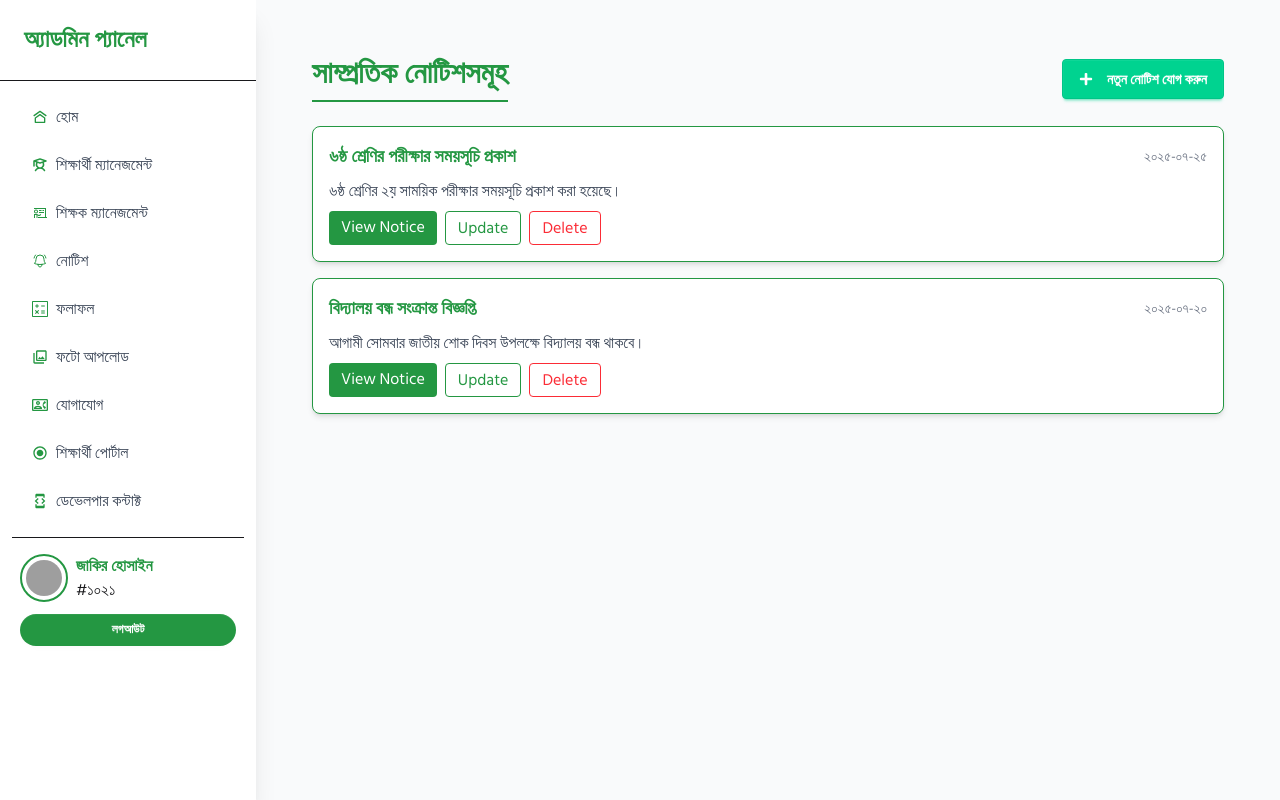
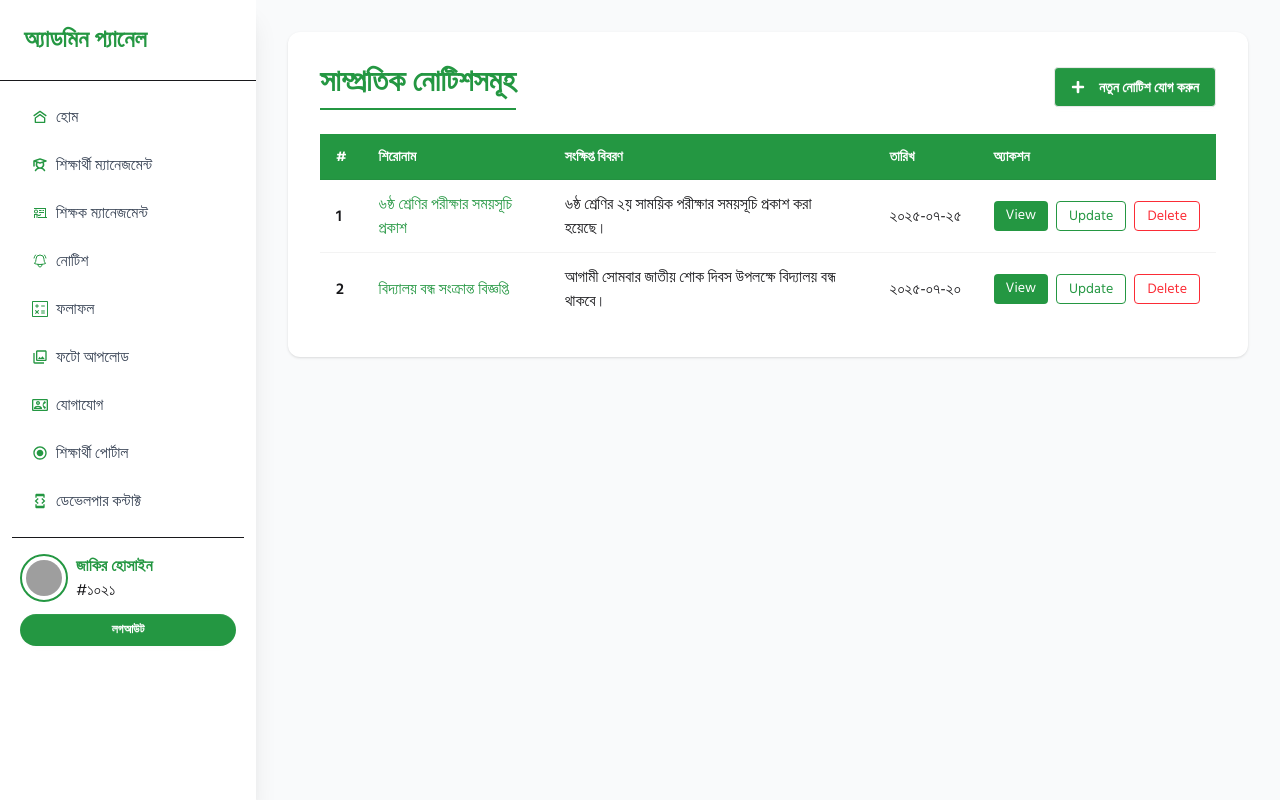
Before and after one commit to jahidul2004/src-sim-school, a React (Vite) app: page /admin/notices in a window 1280 px wide. Built offline with nearby package versions, Linux system fonts and the light colour scheme; grey boxes are pictures that could not be loaded.

Commit message:
Notice page updated.

```diff
--- a/src/pages/adminPages/adminNotice/AdminNotice.jsx
+++ b/src/pages/adminPages/adminNotice/AdminNotice.jsx
@@ -22,48 +22,75 @@ const AdminNotice = () => {
     ];
 
     return (
-        <div className="p-6">
-            <div className="flex flex-col sm:flex-row justify-between items-center mb-6">
+        <div className="p-4 sm:p-8 bg-white rounded-xl shadow">
+            <div className="flex flex-col sm:flex-row justify-between items-start sm:items-center mb-6 gap-4">
                 <h1 className="text-2xl sm:text-3xl font-bold text-[#249742] border-b-2 border-[#249742] pb-2">
                     সাম্প্রতিক নোটিশসমূহ
                 </h1>
-                <button className="btn btn-success text-white mt-3 sm:mt-0">
+                <button className="btn bg-[#249742] hover:bg-[#1f7c38] text-white">
                     <FaPlus className="mr-2" /> নতুন নোটিশ যোগ করুন
                 </button>
             </div>
-            <div className="grid gap-4">
-                {notices.map((notice) => (
-                    <div
+
+            <div className="overflow-x-auto">
+                <table className="table w-full text-sm sm:text-base">
+                    <thead className="bg-[#249742] text-white text-left">
+                        <tr>
+                            <th className="py-3 px-4">#</th>
+                            <th className="py-3 px-4">শিরোনাম</th>
+                            <th className="py-3 px-4">সংক্ষিপ্ত বিবরণ</th>
+                            <th className="py-3 px-4">তারিখ</th>
+                            <th className="py-3 px-4">অ্যাকশন</th>
+                        </tr>
+                    </thead>
+                    <tbody>
+                        {notices.map((notice, index) => (
+                            <tr
                                 key={notice.id}
-                        className="border border-[#249742] bg-white rounded-lg shadow-md p-4"
+                                className="border-b hover:bg-gray-50 transition"
                             >
-                        <div className="flex justify-between items-center mb-2">
-                            <h3 className="text-lg font-semibold text-[#249742]">
+                                <td className="py-3 px-4 font-semibold">
+                                    {index + 1}
+                                </td>
+                                <td className="py-3 px-4 text-[#249742] font-medium">
                                     {notice.title}
-                            </h3>
-                            <span className="text-sm text-gray-500">
-                                {notice.date}
-                            </span>
-                        </div>
-                        <p className="text-gray-700 mb-2">{notice.shortDesc}</p>
-                        <div className="flex flex-wrap gap-2">
+                                </td>
+                                <td className="py-3 px-4">
+                                    {notice.shortDesc}
+                                </td>
+                                <td className="py-3 px-4">{notice.date}</td>
+                                <td className="py-3 px-4">
+                                    <div className="flex gap-2">
                                         <a
                                             href={notice.noticeLink}
                                             target="_blank"
                                             rel="noopener noreferrer"
-                                className="bg-[#249742] text-white px-3 py-1 rounded hover:bg-[#1f7c38] transition"
+                                            className="bg-[#249742] hover:bg-[#1f7c38] text-white px-3 py-1 rounded transition text-sm"
                                         >
-                                View Notice
+                                            View
                                         </a>
-                            <button className="border border-[#249742] text-[#249742] px-3 py-1 rounded hover:bg-[#249742] hover:text-white transition">
+                                        <button className="border border-[#249742] text-[#249742] hover:bg-[#249742] hover:text-white px-3 py-1 rounded transition text-sm">
                                             Update
                                         </button>
-                            <button className="border border-red-500 text-red-500 px-3 py-1 rounded hover:bg-red-500 hover:text-white transition">
+                                        <button className="border border-red-500 text-red-500 hover:bg-red-500 hover:text-white px-3 py-1 rounded transition text-sm">
                                             Delete
                                         </button>
                                     </div>
-                    </div>
+                                </td>
+                            </tr>
                         ))}
+                        {notices.length === 0 && (
+                            <tr>
+                                <td
+                                    colSpan="5"
+                                    className="text-center py-4 text-gray-500"
+                                >
+                                    কোনো নোটিশ পাওয়া যায়নি।
+                                </td>
+                            </tr>
+                        )}
+                    </tbody>
+                </table>
             </div>
         </div>
     );
```
Lines whose indentation alone changed are shown as unchanged.
